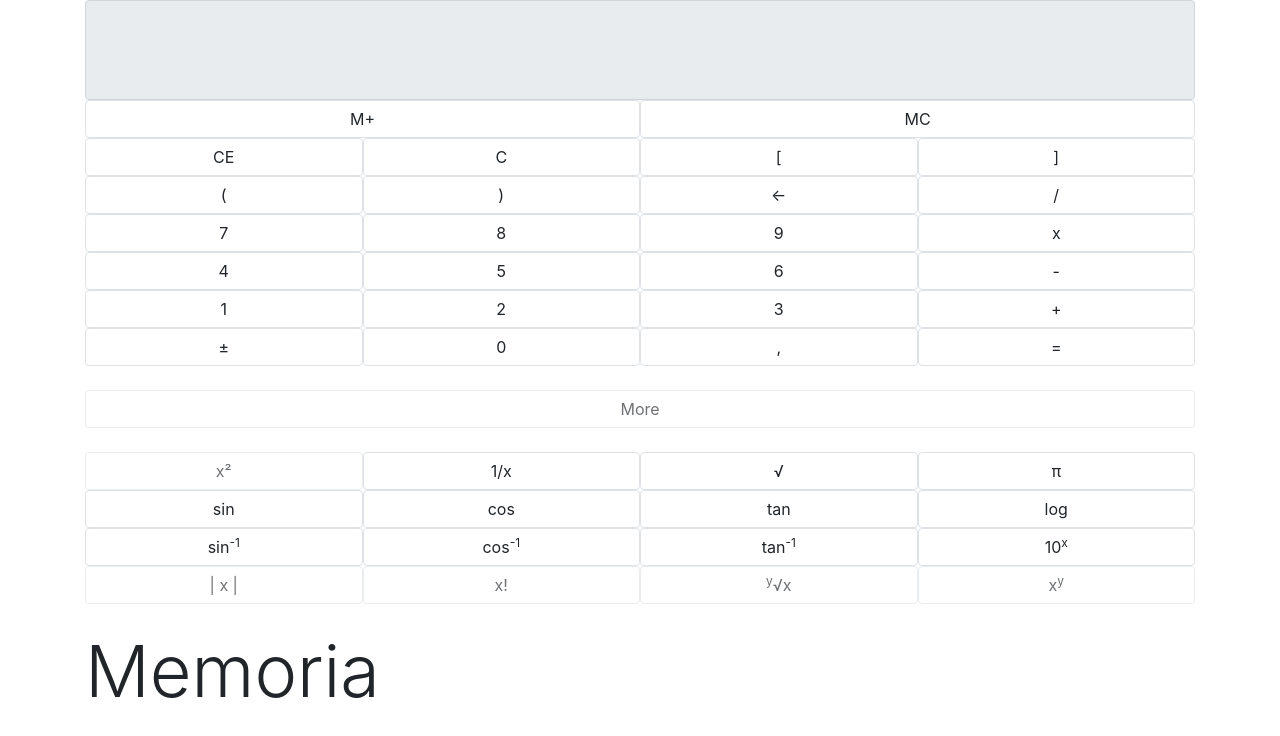
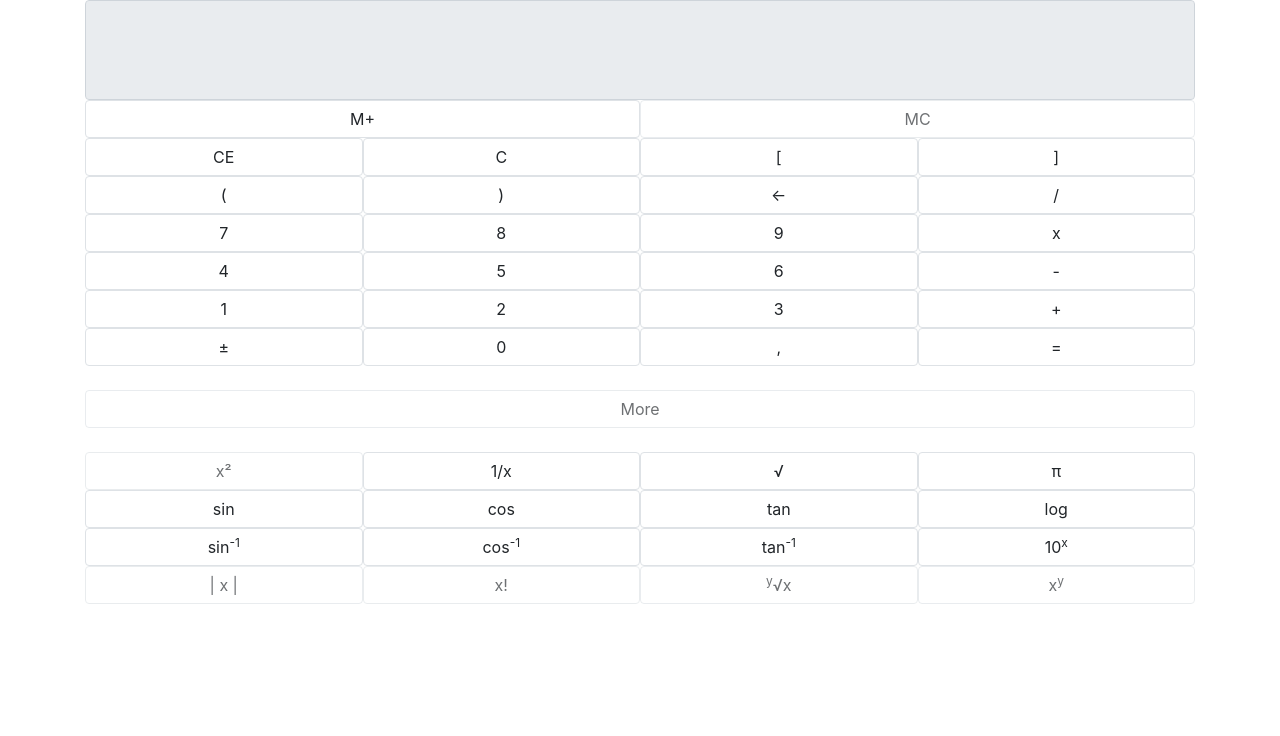
Before and after one commit to davideAlberti/angular-calculator-oltjvk, an Angular app: page / in a window 1280 px wide. Shown: the top 736 px of the page. Built offline with nearby package versions, Linux system fonts and the light colour scheme.

Commit message:
1 file modified

```diff
--- a/src/app/calcolatrice/calcolatrice.component.html
+++ b/src/app/calcolatrice/calcolatrice.component.html
@@ -3,7 +3,7 @@
 
   <div>
     <button class="btn col-6 border" (click)="session()">M+</button>
-    <button class="btn col-6 border" (click)="clear()">MC</button>
+    <button class="btn col-6 border" (click)="clear()" [disabled]="memory.length == 0">MC</button>
   </div>
 
   <div>
@@ -83,7 +83,7 @@
 
 <br />
 
-<div class="container">
+<div class="container" *ngIf="memory.length > 0">
   <div class="display-3">Memoria</div>
   <div *ngFor="let item of memory">
     <button class="btn" (click)="expression = item" (contextmenu)="del(item)">{{ item }}</button>
```
